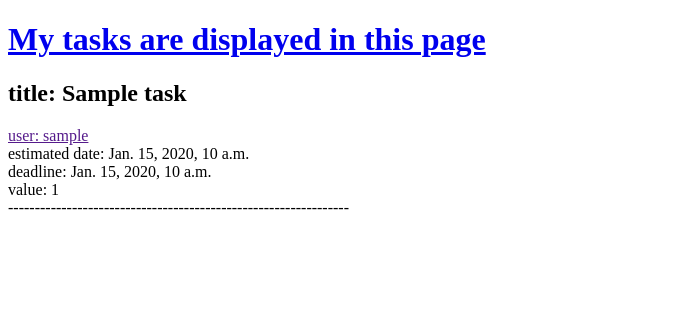
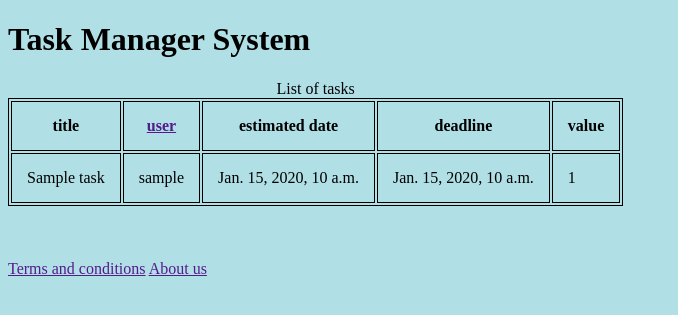
Before and after one commit to AbedMazin25/WhoseJobIsThis, a Django app: page / in a window 1280 px wide. Shown: the top 315 px of the page, without its empty margins (0-678 px from the left). Run offline with Django 3.2, Linux system fonts and the light colour scheme; tables that the repository leaves empty hold one stand-in row (values such as "Sample post").

Commit message:
Update taskmanager/index.html page
* simplify the page and organize the data into a table

```diff
--- a/taskmanager/templates/taskmanager/index.html
+++ b/taskmanager/templates/taskmanager/index.html
@@ -3,21 +3,45 @@
   <head>
     <meta charset="utf-8">
     <title> Task Manager</title>
+    <style>
+        body {
+            background-color:powderblue;
+        }
+        table, th, td {
+            border: 1px solid black;
+        }
+        th, td {
+            padding: 15px;
+        }
+    </style>
   </head>
   <body>
     <header>
-      <h1><a href="/">My tasks are displayed in this page</a></h1>
+      <h1>Task Manager System</h1>
     </header>
-
-    {% for task in tasks %}
-      <article>
-        <h2>title: {{ task.title }}</h2>
-        <div><a href = "">user: {{ task.user }}</a></div>
-        <div><time>estimated date: {{ task.estimated_date }}</time></div>
-        <time>deadline: {{ task.deadline }}</time>
-        <div>value: {{ task.value }} </div>
-        <div> ----------------------------------------------------------------</div>
-      </article>
-    {% endfor %}
+    <table>
+        <caption>List of tasks</caption>
+        <tr>
+            <th>title</th>
+            <th><a href="">user</a></th>
+            <th>estimated date</th>
+            <th>deadline</th>
+            <th>value</th>
+        </tr>
+        {% for task in tasks %}
+            <tr>
+                <td>{{ task.title }}</h2>
+                <td>{{ task.user }}</h2>
+                <td><time>{{ task.estimated_date }}</time</h2>
+                <td><time>{{ task.deadline }}</time</h2>
+                <td>{{ task.value }}</h2>
+            </tr>
+        {% endfor %}
+    </table>
+    <footer>
+        <br><br><br>
+        <a href="">Terms and conditions</a>
+        <a href="">About us</a>
+    </footer>
   </body>
 </html>
```
